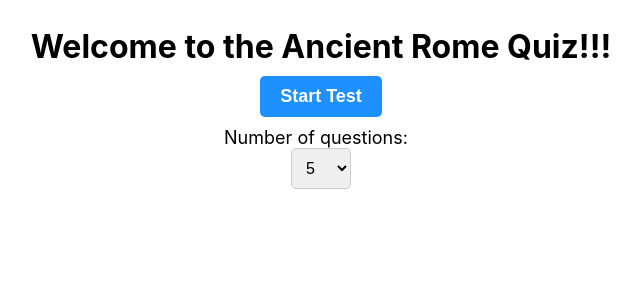
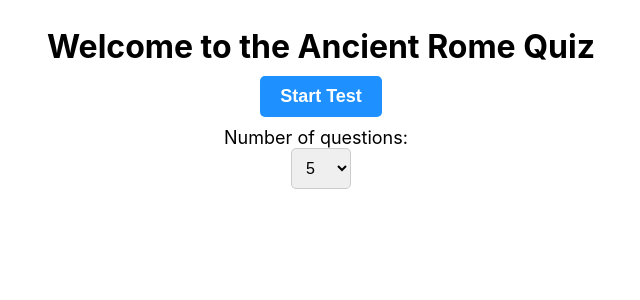
Before and after one commit to vijayaBommisetty/quiz-application, a React (Create React App) app: page / in a window 1280 px wide. Shown: the top 300 px of the page, without its empty margins (319-959 px from the left). Built offline with nearby package versions, Linux system fonts and the light colour scheme.

Commit message:
testing firebase build

```diff
--- a/src/components/Quiz.jsx
+++ b/src/components/Quiz.jsx
@@ -134,7 +134,7 @@ const Quiz = () => {
       <div>
         {!quizStarted && (
           <div className="quiz-start">
-            <h2 className="quiz-start-heading">Welcome to the Ancient Rome Quiz!!!</h2>
+            <h2 className="quiz-start-heading">Welcome to the Ancient Rome Quiz</h2>
             <button className="quiz-start-button" onClick={handleStartQuizClick}>Start Test</button>
             <label className="quiz-start-label" htmlFor="numberOfQuestions">Number of questions:</label>
             <select
```
